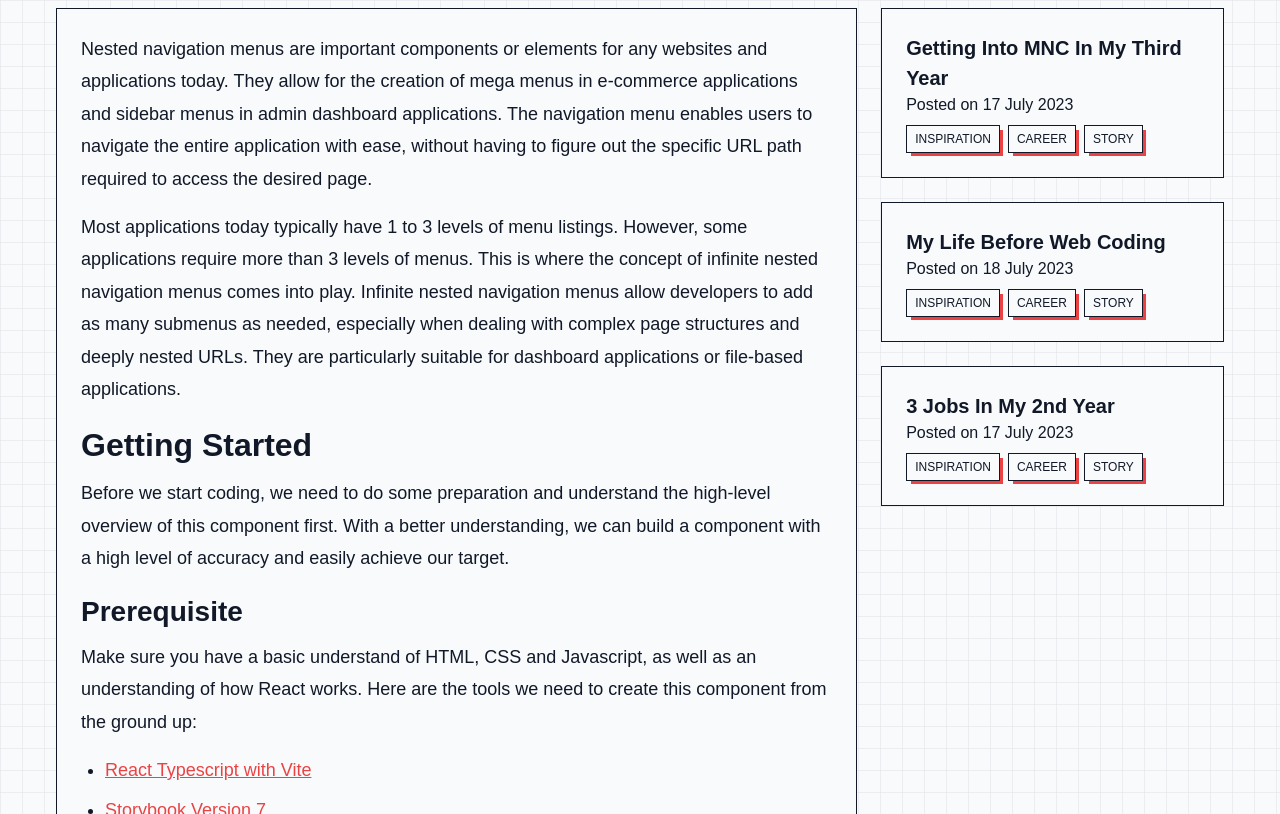
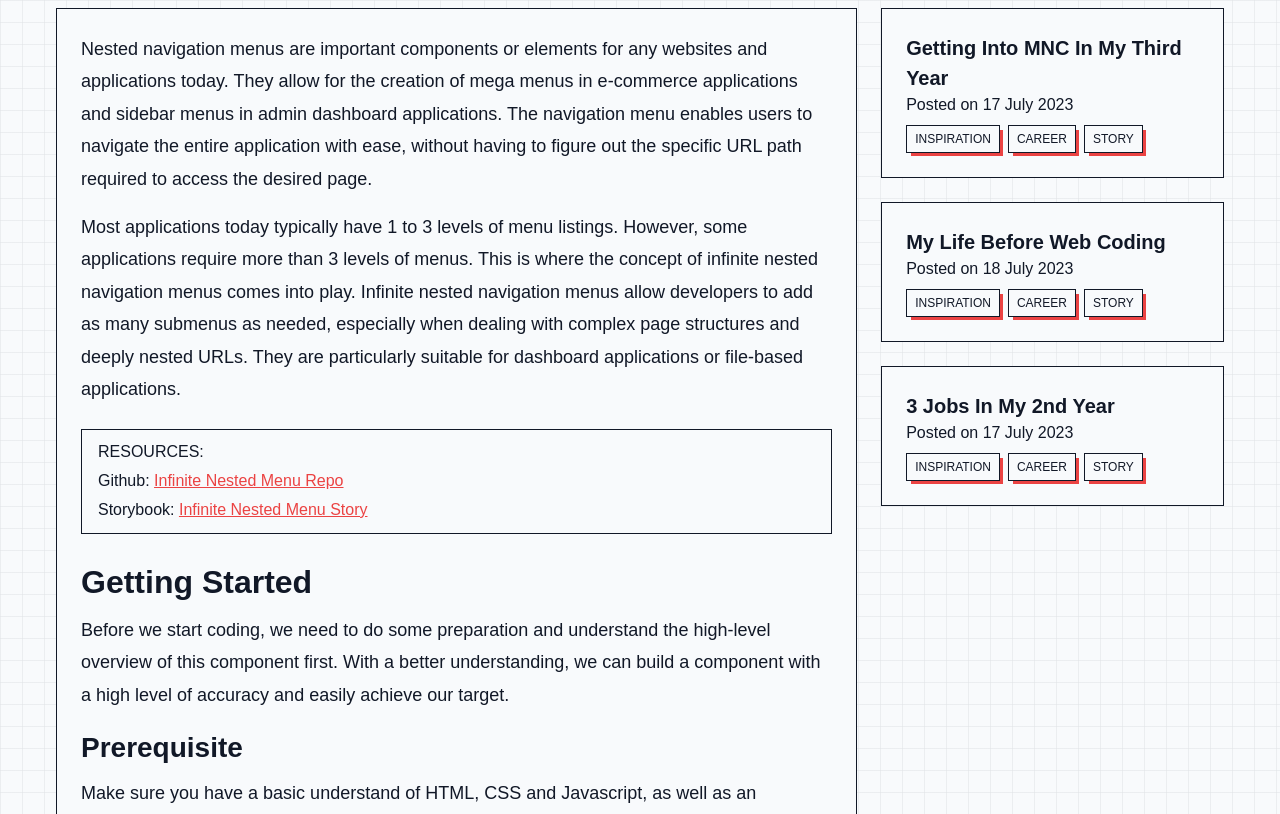
Before and after one commit to m-amirazmi/amirazmi-astro, an Astro site: page /blog/infinite-nested-navigation-menu-with-react in a window 1280 px wide. Shown: the part 286-1100 px from the top of the page. Built offline with nearby package versions, Linux system fonts and the light colour scheme; Astro itself is replaced by a stand-in of ours.

Commit message:
add blockquote

```diff
--- a/src/components/NavbarMain.astro
+++ b/src/components/NavbarMain.astro
@@ -19,6 +19,7 @@ import Text from "./Text.astro";
           weight="semibold"
           size="sm"
           href="https://libraries.amirazmi.dev"
+          target="_blank"
         >
           Storybook
         </Text>
--- a/src/components/NavbarMobile.astro
+++ b/src/components/NavbarMobile.astro
@@ -29,6 +29,7 @@ import IconMenu from "./icons/IconMenu.astro";
         weight="semibold"
         size="xl"
         href="https://libraries.amirazmi.dev"
+        target="_blank"
       >
         Storybook
       </Text>
--- a/src/content/posts/infinite-nested-navigation-menu-with-react.mdx
+++ b/src/content/posts/infinite-nested-navigation-menu-with-react.mdx
@@ -22,6 +22,10 @@ related:
 Nested navigation menus are important components or elements for any websites and applications today. They allow for the creation of mega menus in e-commerce applications and sidebar menus in admin dashboard applications. The navigation menu enables users to navigate the entire application with ease, without having to figure out the specific URL path required to access the desired page.
 
 Most applications today typically have 1 to 3 levels of menu listings. However, some applications require more than 3 levels of menus. This is where the concept of infinite nested navigation menus comes into play. Infinite nested navigation menus allow developers to add as many submenus as needed, especially when dealing with complex page structures and deeply nested URLs. They are particularly suitable for dashboard applications or file-based applications.
+
+> RESOURCES: <br/>
+> Github:<br class="hidden"/> <a href="https://github.com/m-amirazmi/react-libraries/tree/main/src/components/nested-menu" target="_blank"><span>Infinite Nested Menu Repo</span></a><br/ >
+> Storybook:<br class="hidden"/> <a href="https://libraries.amirazmi.dev/?path=/docs/components-nested-menu--docs" target="_blank"><span>Infinite Nested Menu Story</span></a>
 
 ## Getting Started
 
--- a/src/styles/components/article.scss
+++ b/src/styles/components/article.scss
@@ -43,12 +43,32 @@
   ul {
     margin-left: $spacing-md;
     margin-bottom: $spacing-sm;
-    a {
-      text-decoration: underline;
-      color: $color-primary;
+  }
 
-      & > span {
-        font-weight: map-get($map: $font-weights, $key: "regular");
+  a {
+    text-decoration: underline;
+    color: $color-primary;
+
+    & > span {
+      font-weight: map-get($map: $font-weights, $key: "regular");
+    }
+  }
+
+  blockquote {
+    @include border;
+    @include padding-sm-inline;
+    @include padding-xs-vertical;
+    @include margin-md-vertical;
+
+    font-size: map-get($map: $font-sizes, $key: "xs");
+    p {
+      margin-bottom: 0;
+      font-size: inherit;
+    }
+
+    br.hidden {
+      @include screen-sm {
+        display: block;
       }
     }
   }
```
